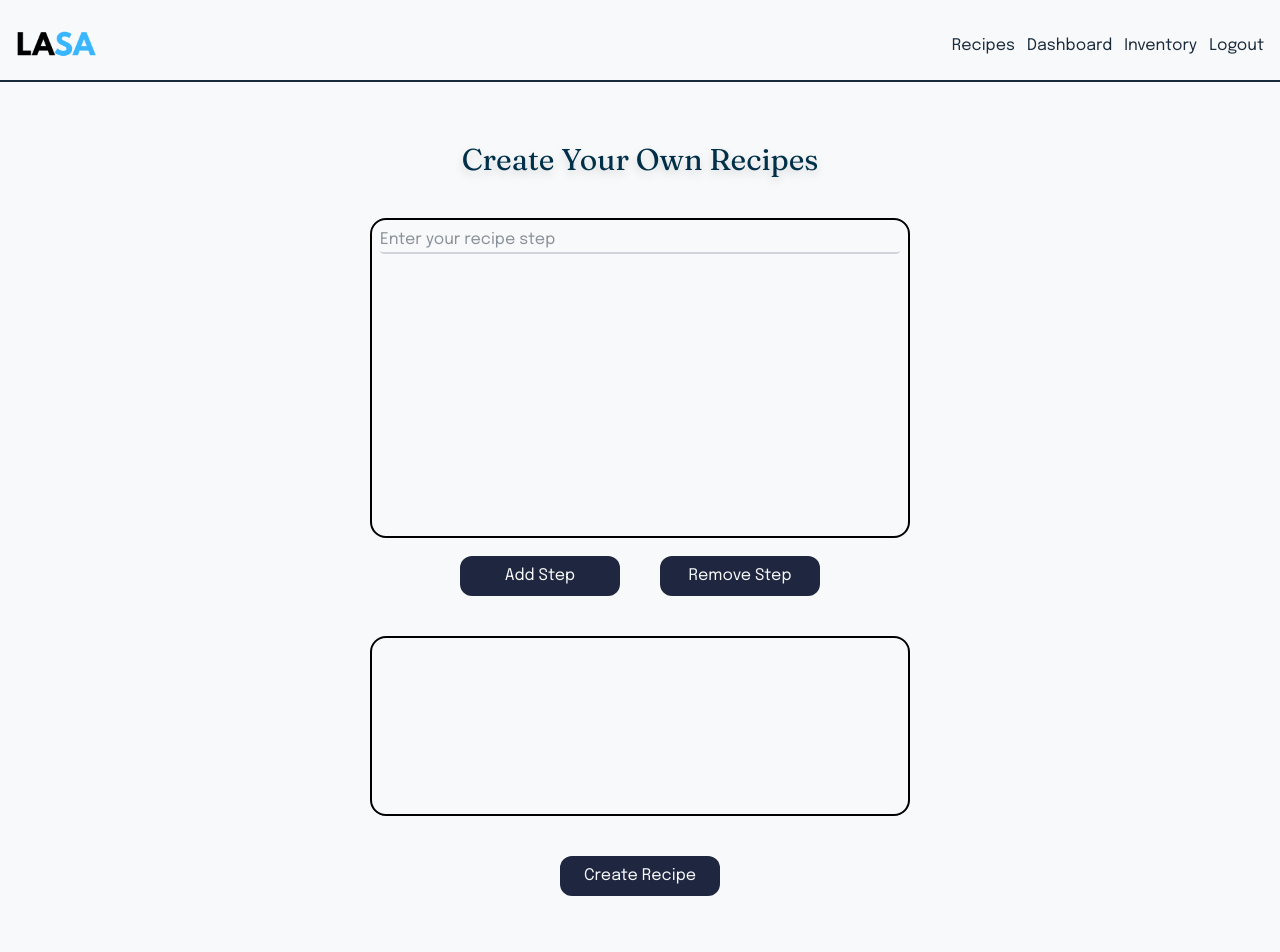
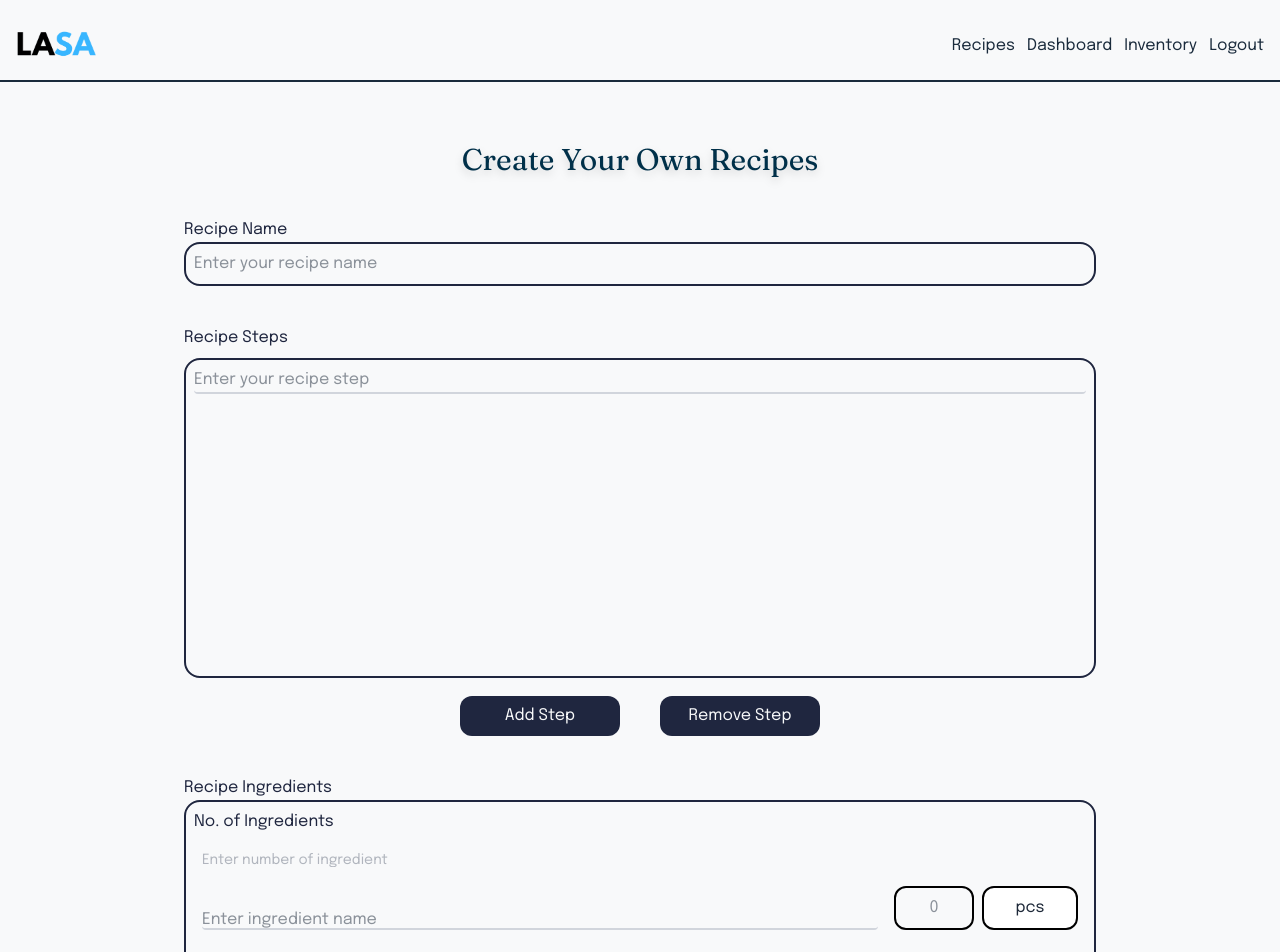
Before and after one commit to Joshua-Lazaro/lasa, a Next.js app: page /ownRecipes in a window 1280 px wide. Shown: the top 952 px of the page. Built offline with nearby package versions, Linux system fonts and the light colour scheme; a web font is replaced by a local one.

Commit message:
feat(ownRecipe): implement ingredient functionality
- Link "No. of Ingredients" input to dynamic row generation via useEffect.

```diff
--- a/app/components/SearchBar.js
+++ b/app/components/SearchBar.js
@@ -42,7 +42,7 @@ export default function SearchBar({ onSearch, onAiSuggest }) {
 
       <button
         type="submit"
-        className="bg-blue-500 text-white px-4 py-2 rounded-r-lg hover:bg-blue-600 transition-colors"
+        className="bg-[var(--color-cyan-300)] text-white px-4 py-2 rounded-r-lg hover:bg-blue-600 transition-colors"
       >
         Search
       </button>
--- a/app/ownRecipes/page.js
+++ b/app/ownRecipes/page.js
@@ -7,10 +7,41 @@ import Link from "next/link";
 export default function OwnRecipeManager() {
 
     const [recipeSteps, setRecipeSteps] = useState([""]);
+    const [ingredientNumber, setNumIngredients] = useState(1);
+    const [unit, setUnit] = useState('pcs');
+    const [ingredients, setIngredients] = useState(Array(1).fill(""));
+    const [quantities, setQuantities] = useState(Array(1).fill(""));
+    const [units, setUnits] = useState(Array(1).fill("pcs"));
+
+    const handleIngredientChange = (index, value) => {
+        const updatedIngredients = [...ingredients];
+        updatedIngredients[index] = value;
+        setIngredients(updatedIngredients);
+    }
+
+    const handleNumIngredientsChange = (value) => {
+        const num = parseInt(value) || 0;
+        setNumIngredients(num);
+        setIngredients(Array(num).fill(""));
+        setQuantities(Array(num).fill(""));
+        setUnits(Array(num).fill("pcs"));
+    }
+
+    const handleQuantityChange = (index, value) => {
+        const updatedQuantities = [...quantities];
+        updatedQuantities[index] = value;
+        setQuantities(updatedQuantities);
+    }
+
+    const handleUnitChange = (index, value) => {
+        const updatedUnits = [...units];
+        updatedUnits[index] = value;
+        setUnits(updatedUnits);
+    }
 
     const handleStepChange = () => {
         const lastStepIndex = recipeSteps.length - 1;
-        if(recipeSteps[lastStepIndex].trim().length === 0) {
+        if(recipeSteps[lastStepIndex].trim().length !== 0) {
             setRecipeSteps([...recipeSteps, ""]);
         } else {
             alert("Please fill out the current step before adding a new one.");
@@ -36,12 +67,25 @@ export default function OwnRecipeManager() {
             <LoggedInNavBar />
 
             <div className="flex justify-center p-5">
-                <div className="w-full md:w-full lg:w-1/2 p-10 rounded-lg flex flex-col items-center">
-                    <h1 className="text-[#003049] text-3xl font-bold drop-shadow-lg mb-10">
+                <div className="w-full md:w-1/2 lg:w-4/5 p-10 rounded-lg flex flex-col items-center">
+                    <h1 className="text-[#003049] text-2xl font-bold drop-shadow-lg mb-10 md:text-3xl">
                         Create Your Own Recipes
                     </h1>
-
-                    <div className="w-full h-80 relative mb-0.5 border-2 border-black rounded-2xl">
+                    <div className="container w-full ">
+                        <label htmlFor="recipeName" className="block text-[#1f263f] ">
+                            Recipe Name
+                        </label>
+                        <input
+                            type="text"
+                            className="w-full border-[#1f263f] border-2 rounded-2xl p-2 mb-10"
+                            placeholder="Enter your recipe name"
+                        />
+                    </div>
+                    <div className="container w-full">
+                        <label htmlFor="recipeSteps" className="block text-[#1f263f] mb-2">
+                                Recipe Steps
+                        </label>
+                        <div className="w-full h-80 relative mb-0.5 border-2 border-[#1f263f] rounded-2xl">
                             <div className="flex flex-col h-auto">
                                 <div id="recipeStepsContainer" className="flex flex-col gap-4 custome-scrollbar overflow-y-auto h-75 p-2">
                                     {recipeSteps.map((step, index) => (
@@ -57,7 +101,7 @@ export default function OwnRecipeManager() {
                                 </div>
                             </div>
                         </div>
-                        <div className="flex flex-row gap-10">
+                        <div className="flex flex-row gap-10 items-center justify-center">
                             <button onClick={handleStepChange} className="w-40 mt-4 px-4 py-2 bg-[#1f263f] text-[#f8f9fa] rounded-xl hover:bg-[var(--color-cyan-300)] transition">
                                 Add Step
                             </button>
@@ -65,15 +109,67 @@ export default function OwnRecipeManager() {
                                 Remove Step
                             </button>
                         </div>
-                    <div className="w-full h-45 border-2 border-black rounded-2xl mt-10 mb-10">
-
                     </div>
 
-                    <Link href="/createRecipe">
+                    <div className="container w-full mt-10">
+                        <label htmlFor="recipeIngredients" className="block text-[#1f263f]">
+                            Recipe Ingredients
+                        </label>
+
+                        <div className="w-full h-85 border-2 border-[#1f263f] rounded-2xl mb-10">
+                            <label htmlFor="recipeIngredients" className="block text-[#1f263f] m-2">
+                                No. of Ingredients
+                            </label>
+                            <div className="flex gap-4 items-center justify-center m-4">
+                                <input type="text" placeholder="Enter number of ingredient" className="w-full text-sm text-gray-500 items" onChange={(e) => handleNumIngredientsChange(e.target.value)}/>
+                            </div>
+
+                            <div className="custom-scrollbar overflow-y-auto h-60 m-4">
+                                {ingredients.map((ingredient, index) => (
+                                    <div key={index} className="flex gap-4 items-end mb-4">
+                                        <div className="flex-1 flex flex-col gap-1">
+                                            <input
+                                                type="text"
+                                                className="w-full h-full border-gray-300 border-b-2 rounded relative"
+                                                placeholder="Enter ingredient name"
+                                                value={ingredient}
+                                                onChange={(e) => handleIngredientChange(index, e.target.value)}
+                                            />
+                                        </div>
+
+                                        <div className="flex flex-col gap-1 items-end">
+                                            <div className="flex gap-2 items-center">
+                                                <input
+                                                    type="text"
+                                                    id={`quantity-${index}`}
+                                                    placeholder="0"
+                                                    className="w-20 p-2 border-2 border-black rounded-xl text-center"
+                                                    value={quantities[index]}
+                                                    onChange={(e) => handleQuantityChange(index, e.target.value)}
+                                                />
+
+                                                <select
+                                                    value={units[index]}
+                                                    onChange={(e) => handleUnitChange(index, e.target.value)}
+                                                    className="w-24 p-2 border-2 border-black rounded-xl text-center appearance-none bg-white"
+                                                >
+                                                    <option value="pcs">pcs</option>
+                                                    <option value="g">g</option>
+                                                    <option value="kg">kg</option>
+                                                    <option value="ml">ml</option>
+                                                    <option value="l">l</option>
+                                                </select>
+                                            </div>
+                                        </div>
+                                    </div>
+                                ))}
+                            </div>
+                        </div>
+                    </div>
+
                         <button className="px-6 py-2 bg-[#1f263f] text-[#f8f9fa] rounded-xl hover:bg-[var(--color-cyan-300)] transition">
                             Create Recipe
                         </button>
-                    </Link>
                 </div>
             </div>
         </div>
--- a/app/recipePage/[id]/page.js
+++ b/app/recipePage/[id]/page.js
@@ -66,13 +66,13 @@ export default function RecipePage() {
         .filter((item) => item !== "");
 
   return (
-    <div className="min-h-screen bg-[#f8f9fa] text-gray-800">
+    <div className="min-h-screen bg-[#f8f9fa] text-[#003049]">
       <LoggedInNavBar />
 
       <div className="p-10 max-w-4xl mx-auto flex flex-col items-center">
         <button
           onClick={() => router.back()}
-          className="self-start mb-4 px-4 py-2 bg-blue-400 hover:bg-blue-500 rounded-lg"
+          className="self-start mb-4 px-4 py-2 bg-[var(--color-cyan-300)] hover:bg-blue-500 rounded-lg"
         >
           ← Back
         </button>
--- a/app/searchRecipes/page.js
+++ b/app/searchRecipes/page.js
@@ -112,6 +112,7 @@ export default function SearchRecipes() {
       <div className="relative p-10 w-full flex flex-col items-center mt-10">
         <SearchBar onSearch={handleSearch} onAiSuggest={handleAiClick} />
 
+        {/** TO DO: IMPLEMENT PROPER LOADING SCREEN */}
         {loading ? (
           <p className="mt-10">Loading...</p>
         ) : error ? (
@@ -134,7 +135,7 @@ export default function SearchRecipes() {
                     router.push(`/recipePage/${recipe.recipe_id}`);
                   }
                 }}
-                className="relative rounded-lg border-2 border-black h-64 w-64 lg:h-80 lg:w-96 flex flex-col justify-end hover:scale-105 transition-transform duration-200 cursor-pointer"
+                className="relative rounded-lg border-2 border-[#1f263f] h-64 w-64 lg:h-80 lg:w-96 flex flex-col justify-end hover:scale-105 transition-transform duration-200 cursor-pointer"
               >
                 <Image
                   src={recipe.aiGenerated ? getImageSrc(recipe.recipe_id) : getImageSrc(recipe.recipe_id)}
```
Lines whose indentation alone changed are shown as unchanged.
